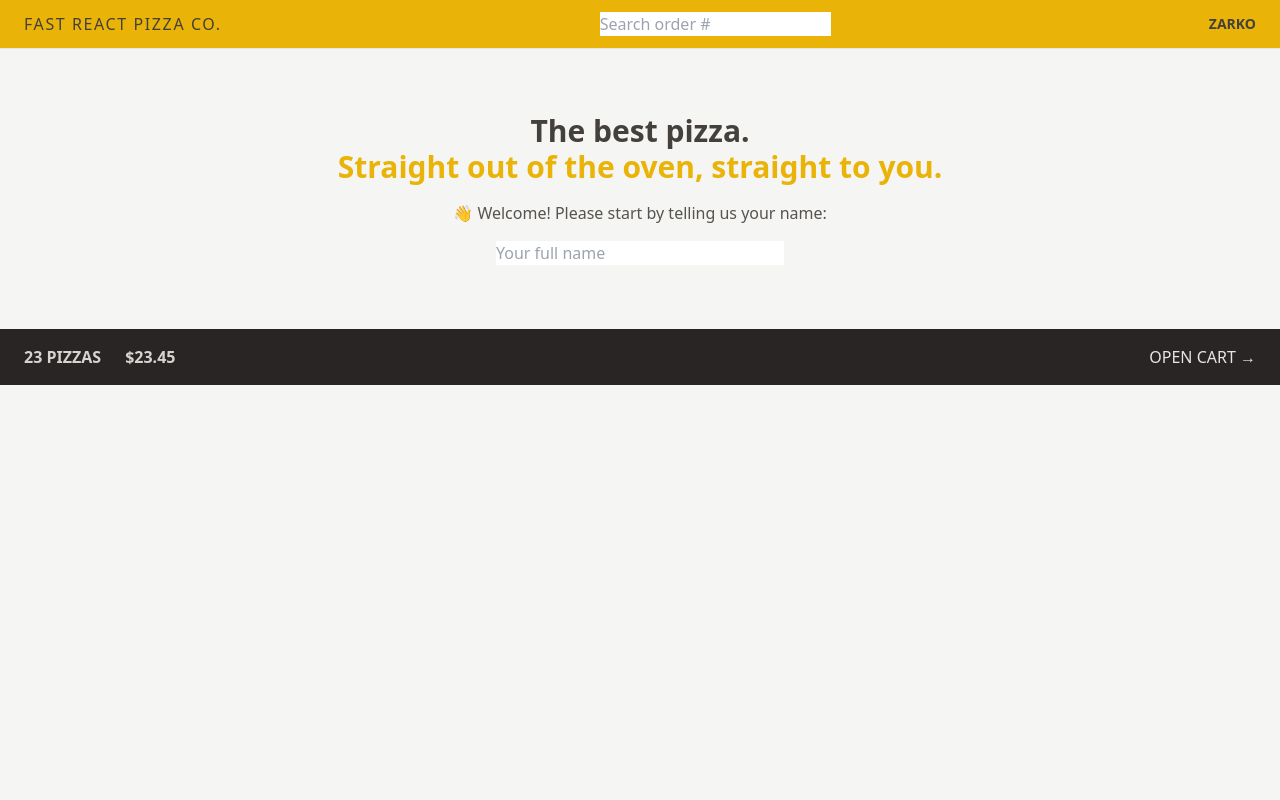
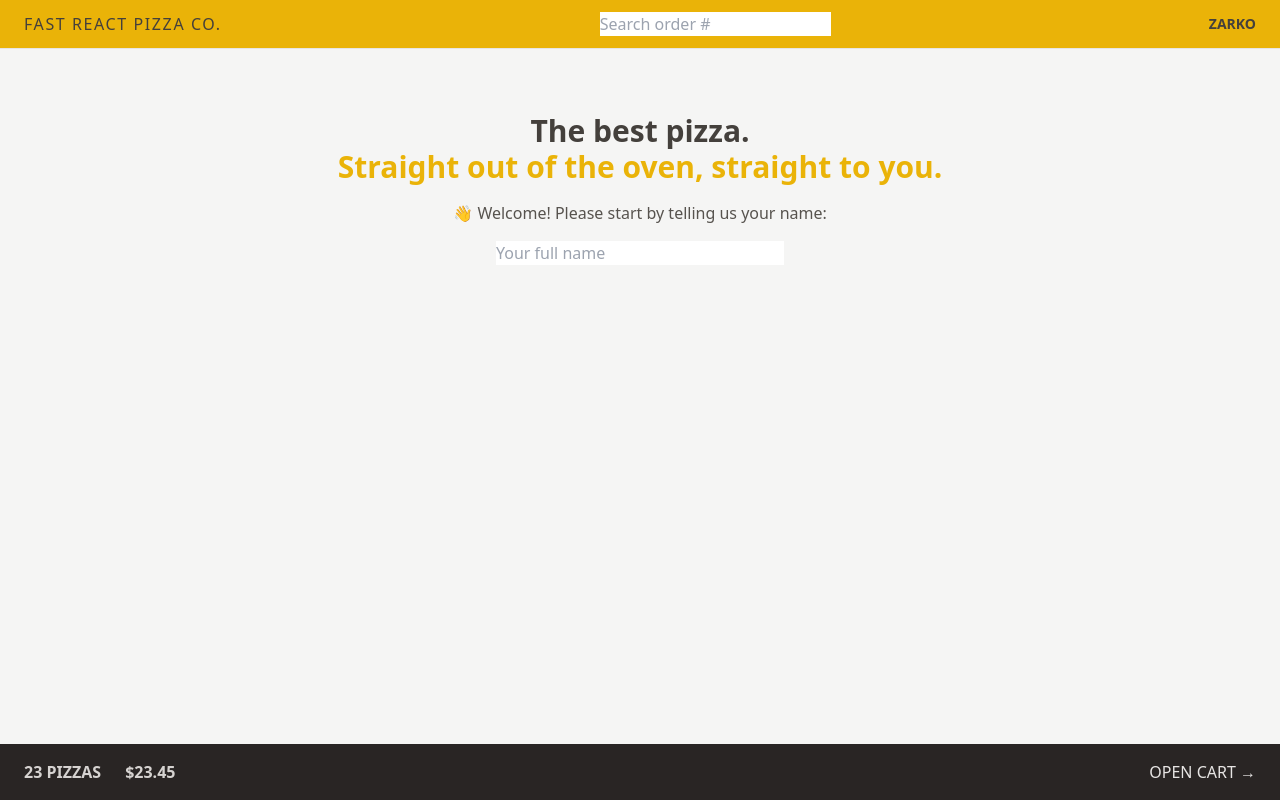
Before and after one commit to SenseiZarkoDukic/fast-react-pizza, a React (Vite) app: page / in a window 1280 px wide. Built offline with nearby package versions, Linux system fonts and the light colour scheme.

Commit message:
Set grid with auto-1fr-auto rows, height 100wh, add main overflow-scroll

```diff
--- a/src/ui/AppLayout.jsx
+++ b/src/ui/AppLayout.jsx
@@ -1,18 +1,18 @@
-import Header from "./Header";
-import CartOverview from "../features/cart/CartOverview";
-import { Outlet, useNavigation } from "react-router-dom";
-import Loader from "./Loader";
+import Header from './Header';
+import CartOverview from '../features/cart/CartOverview';
+import { Outlet, useNavigation } from 'react-router-dom';
+import Loader from './Loader';
 
 function AppLayout() {
   const navigation = useNavigation();
-  const isLoading = navigation.state === "loading";
+  const isLoading = navigation.state === 'loading';
 
   return (
-    <div className="layout">
+    <div className=" grid h-screen grid-rows-[auto_1fr_auto] ">
       {isLoading && <Loader />}
       <Header />
 
-      <main>
+      <main className=" overflow-scroll">
         <Outlet />
       </main>
 
```
